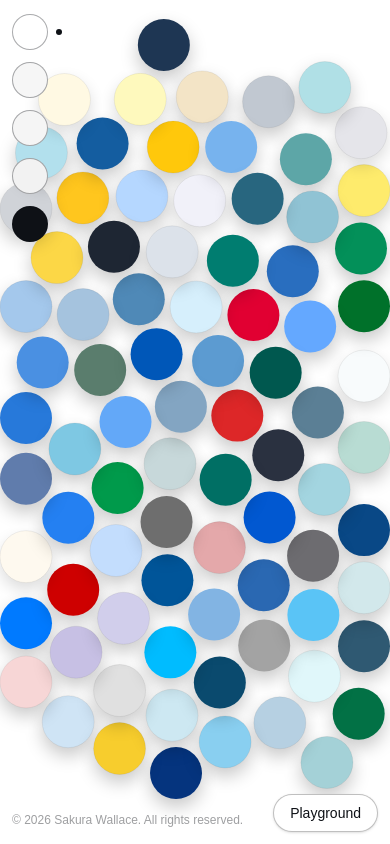
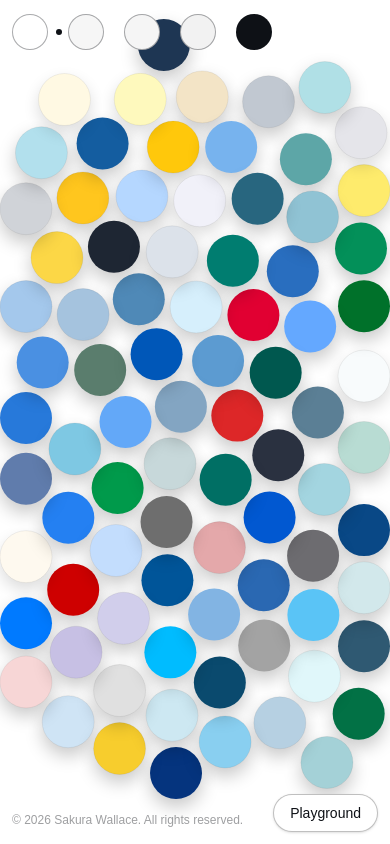
Before and after one commit to o6o6ooo/colour-bubbles, a Next.js app: page / in a window 390 px wide. Built offline with nearby package versions, Linux system fonts and the light colour scheme.

Commit message:
ui: Arrange background swatches horizontally on mobile

```diff
--- a/src/app/page.tsx
+++ b/src/app/page.tsx
@@ -26,7 +26,7 @@ export default function Page() {
     >
       <PaletteBubblesCanvas colors={COLORS} playgroundOpen={open} onSelect={setSelected} onDragColour={setDragged} onPaint={paint} />
 
-      <fieldset className="absolute left-3 top-2 flex flex-col">
+      <fieldset className="absolute left-3 top-2 flex flex-row sm:flex-col">
         <legend className="sr-only">Background colour</legend>
         {backgroundColours.map((colour) => (
           <label key={colour} title={colour} className="flex h-12 w-14 cursor-pointer items-center gap-2">
```
